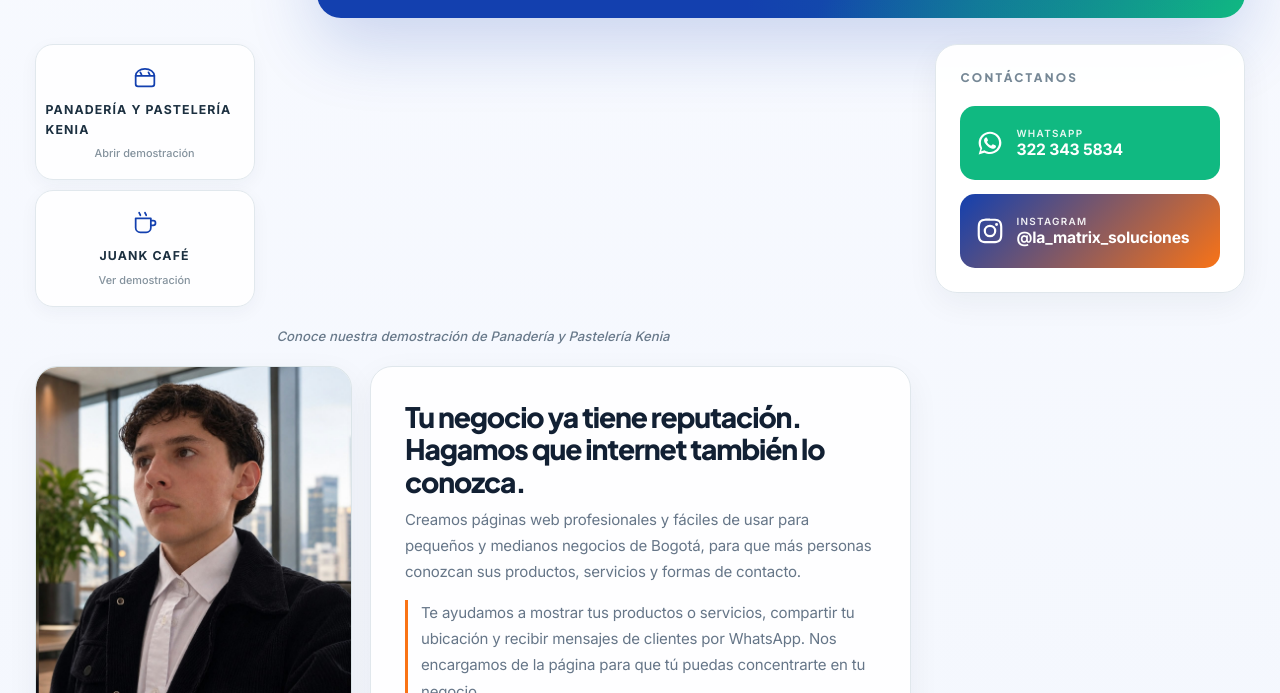
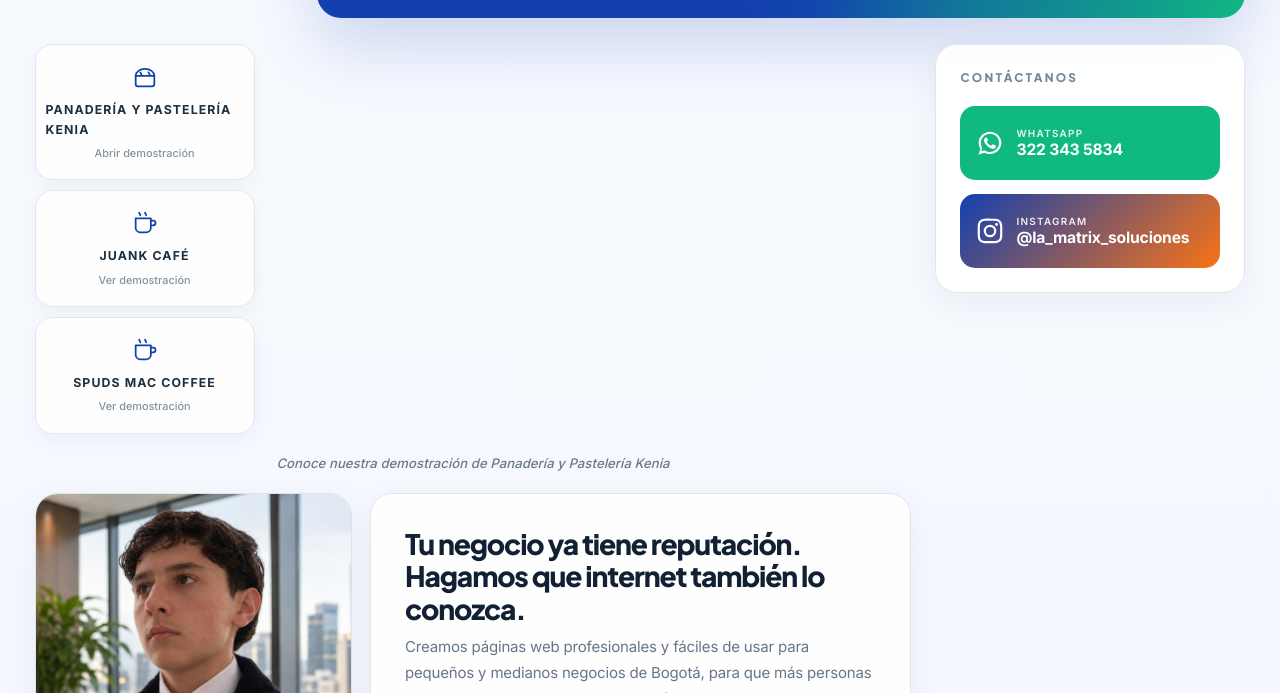
Before and after one commit to solucionesdigitaleslamatrix-a11y/pagina_principal, a plain HTML site: page index.html in a window 1280 px wide. Shown: the part 407-1100 px from the top of the page. Drawn offline with Linux system fonts and the light colour scheme.

Commit message:
Update index.html

```diff
--- a/index.html
+++ b/index.html
@@ -783,6 +783,19 @@ PANADERÍA Y PASTELERÍA KENIA<small>Abrir demostración</small>
   JUANK CAFÉ
   <small>Ver demostración</small>
 </a>
+<a class="cat cat-link"
+   href="https://solucionesdigitaleslamatrix-a11y.github.io/spuds-mac-coffee/"
+   target="_blank"
+   rel="noopener noreferrer">
+  <svg class="line-icon" viewBox="0 0 24 24"
+       aria-hidden="true">
+    <path d="M4 8h13v8a4 4 0 0 1-4 4H8a4 4 0 0 1-4-4V8Z"/>
+    <path d="M17 10h2a2 2 0 0 1 0 4h-2"/>
+    <path d="M7 3c0 1.2 1 1.2 1 2.4M12 3c0 1.2 1 1.2 1 2.4"/>
+  </svg>
+  SPUDS MAC COFFEE
+  <small>Ver demostración</small>
+</a>
 </nav>
 <p class="guide"><em>Conoce nuestra demostración de Panadería y Pastelería Kenia</em></p>
 <div class="lower">
```
